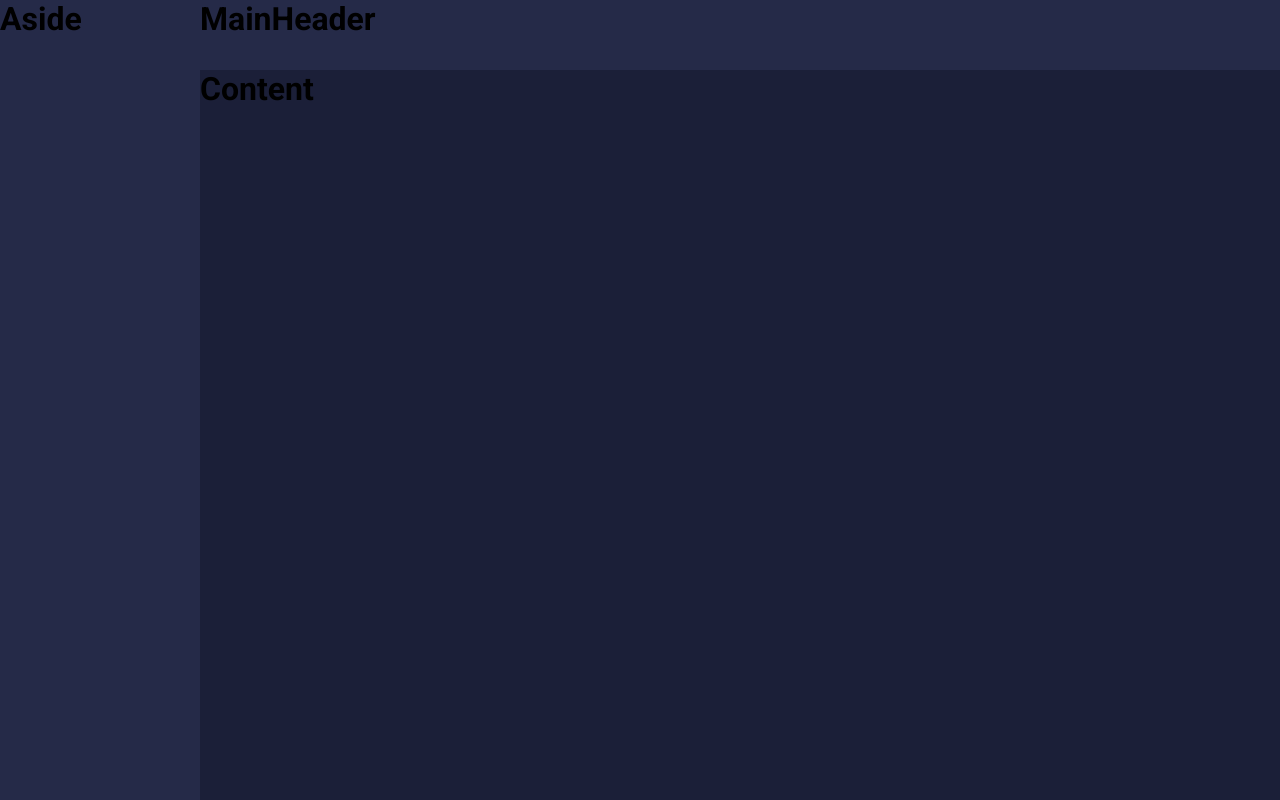
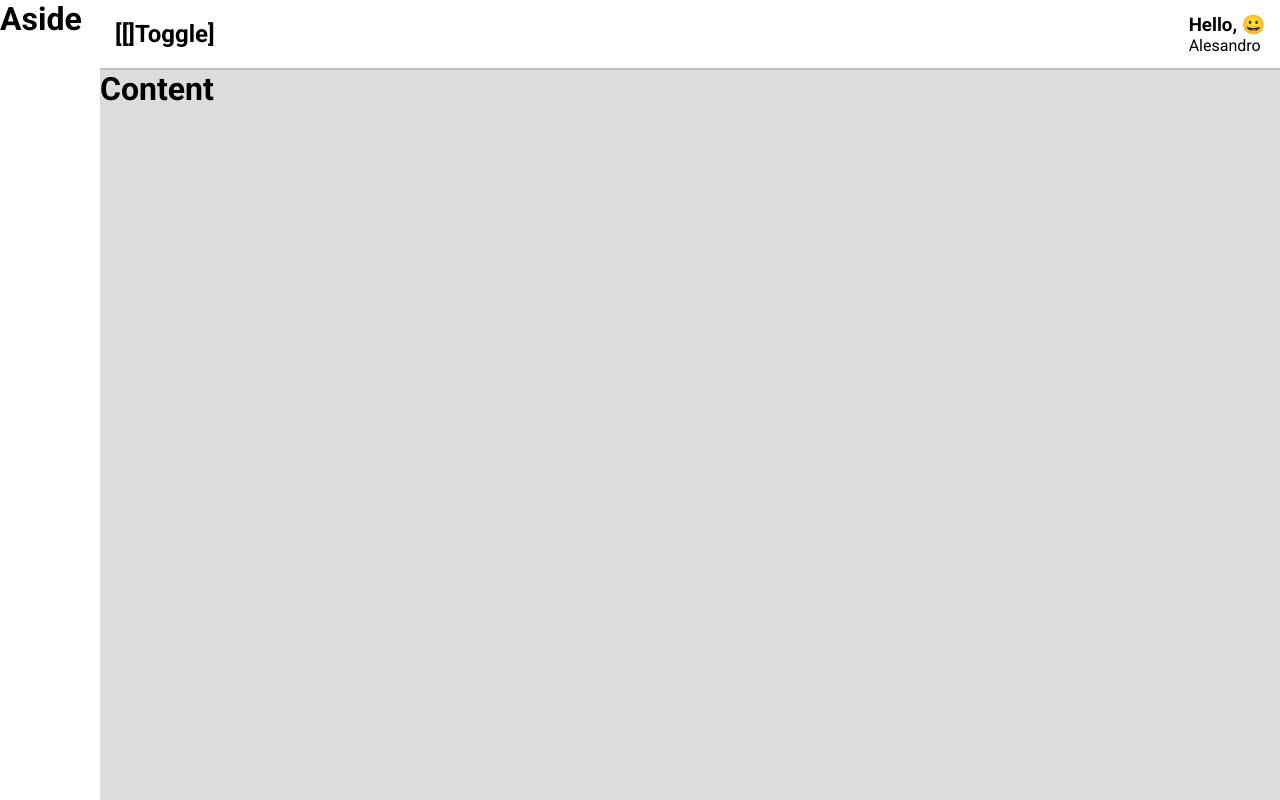
Before and after one commit to alleSilva/minha-carteira, a React (Create React App) app: page / in a window 1280 px wide. Built offline with nearby package versions, Linux system fonts and the light colour scheme.

Commit message:
modify MainHeader, style n components

```diff
--- a/package.json
+++ b/package.json
@@ -13,6 +13,7 @@
     "react": "^17.0.1",
     "react-dom": "^17.0.1",
     "react-scripts": "4.0.1",
+    "react-switch": "^5.0.1",
     "styled-components": "^5.2.1",
     "typescript": "^4.0.3",
     "web-vitals": "^0.2.4"
--- a/src/App.tsx
+++ b/src/App.tsx
@@ -7,7 +7,7 @@ import dark from './styles/themes/dark';
 
 const App: React.FC = ()=> {
 
-  const toggle = true;
+  const toggle = false;
 
   return (
 	<>
--- a/src/components/Aside/style.ts
+++ b/src/components/Aside/style.ts
@@ -2,5 +2,6 @@ import styled from 'styled-components'
 
 export const Container = styled.div`
 	grid-area: AS;
+  color: ${props => props.theme.colors.white};
 	background-color: ${props => props.theme.colors.secundary};
 `;
--- a/src/components/Content/style.ts
+++ b/src/components/Content/style.ts
@@ -2,5 +2,6 @@ import styled from 'styled-components'
 
 export const Container = styled.div`
 	grid-area: CT;
+  color: ${props => props.theme.colors.white};
 	background-color: ${props => props.theme.colors.primary} ;
 `;
--- a/src/components/Layout/style.ts
+++ b/src/components/Layout/style.ts
@@ -2,7 +2,7 @@ import styled from 'styled-components'
 
 export const Grid = styled.div`
 	display: grid;
-	grid-template-columns: 200px auto;
+	grid-template-columns: 100px auto;
 	grid-template-rows: 70px auto;
 	grid-template-areas:
 		'AS MH'
--- a/src/components/MainHeader/index.tsx
+++ b/src/components/MainHeader/index.tsx
@@ -1,11 +1,20 @@
-import React from 'react';
-import {Container} from './style';
-
+import React, {useMemo} from 'react';
+import {Container, Profile, Welcome, Username} from './style';
+import emojis from '../../utils/emojis';
+import indexRandom from '../../utils/indexRandom';
 const MainHeader: React.FC = ()=> {
+  const emoji = useMemo(()=>{
+    const index = indexRandom(emojis);
+    return emojis[index];
+  },[]);
 	return (
 		<>
-			<Container>
-				<h1>MainHeader</h1>
+      <Container>
+        <h2>[[]Toggle]</h2>
+        <Profile>
+          <Welcome>Hello, {emoji}</Welcome>
+          <Username>Alesandro</Username>
+        </Profile>
 			</Container>
 		</>
 	);
--- a/src/components/MainHeader/style.ts
+++ b/src/components/MainHeader/style.ts
@@ -3,4 +3,21 @@ import styled from 'styled-components'
 export const Container = styled.div`
 	grid-area: MH;
 	background-color: ${props => props.theme.colors.secundary};
+  border-bottom: 2px solid ${props=>props.theme.colors.grey};
+  };
+  display: flex;
+  align-items: center;
+  justify-content: space-between;
+  padding: 0 15px;
 `;
+
+export const Profile = styled.div`
+`;
+
+export const Welcome = styled.h3`
+
+`;
+
+export const Username = styled.span`
+
+`;
--- a/src/styles/themes/dark.ts
+++ b/src/styles/themes/dark.ts
@@ -5,8 +5,8 @@ const dark = {
 		secundary: '#252A48',
 		tertiary: '#313862',
 
-		black: '#FFF',
-		white: '#000',
+		black: '#000',
+		white: '#FFF',
 		grey: '#BFBFBF',
 
 		success: '#4E41F0',
--- a/src/styles/themes/light.ts
+++ b/src/styles/themes/light.ts
@@ -5,8 +5,8 @@ const light = {
 		secundary: '#FFFFFF',
 		tertiary: '#F5F5F5',
 
-		black: '#000',
-		white: '#FFF',
+		black: '#FFF',
+		white: '#000',
 		grey: '#BFBFBF',
 
 		success: '#03BB85',
--- /dev/null
+++ b/src/utils/emojis.ts
@@ -0,0 +1,3 @@
+const emojis = ['😀','😂','😅','😁','🗽','🗿','😀'];
+
+export default emojis;
--- /dev/null
+++ b/src/utils/indexRandom.ts
@@ -0,0 +1,5 @@
+const indexRandom = (array: string[])=> {
+  return Math.floor(Math.random() * array.length);
+};
+
+export default indexRandom;
```
Also changed, not shown: 2 other files (tests, documents, lock files or other folders).
